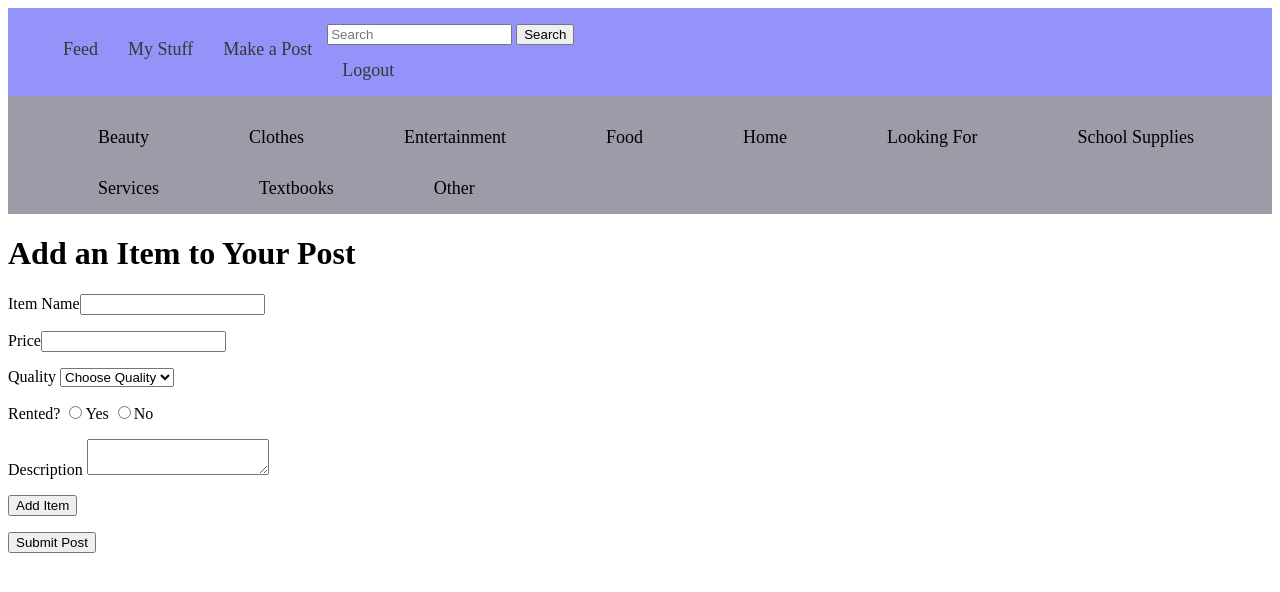
After one commit to aludwig123/BlueMarket, a Flask app: template templates/addItem.html in a window 1280 px wide. The commit adds this page. Shown: the top 592 px of the page. Run offline with Flask 2, Linux system fonts and the light colour scheme; the template is opened without the code that fills it, so the values that code supplies are empty; some libraries are stand-ins or nearby versions.

Commit message:
mystuff, login, began addItem form

```diff
--- a/app.py
+++ b/app.py
@@ -3,7 +3,7 @@
 # Wellesley College CS304
 # Fall 2019
 
-from flask import (Flask, render_template, request, url_for, redirect, flash)
+from flask import (Flask, render_template, request, url_for, redirect, flash, session)
 from datetime import datetime
 import random
 import functions
@@ -20,8 +20,13 @@ app.secret_key = ''.join([ random.choice(('ABCDEFGHIJKLMNOPQRSTUVXYZ' +
 def loginPage():
     return render_template('login.html')
 
-@app.route('/login/')
+@app.route('/login/', methods = ['GET', 'POST'])
 def login():
+    session['user'] = request.form.get('loginEmail')
+    user = session['user']
+    print(user)
+    conn = functions.getConn()
+    functions.login(conn, user)
     return redirect(url_for('feed'))
 
 @app.route('/feed/')
@@ -44,7 +49,9 @@ def readPost(pid):
 
 @app.route('/myStuff/')
 def myStuff():
-    return render_template('myStuff.html')
+    conn = functions.getConn()
+    posts = functions.getMyPosts(conn, session['user'])
+    return render_template('myStuff.html', posts = posts)
 
 @app.route('/makePost/', methods = ['GET', 'POST'])
 def makePost():
@@ -57,9 +64,31 @@ def makePost():
         pRange = request.form.get('price-range')
         pType = request.form.get('payment-type')
         pickup = request.form.get('pickup-location')
-        description = request.form.get('description')['value']
-        functions.makePost(conn,title,category,pRange,pType,pickup,description)
+        description = request.form.get('description')
+        functions.makePost(conn,session['user'],title,category,pRange,pType,pickup,description)
         return redirect(url_for('feed'))
+
+@app.route('/addItem/', methods = ['GET', 'POST'])
+def addItem():
+    conn = functions.getConn()
+    if request.method == 'GET':
+        return render_template('makePost.html')
+    else:
+        item = request.form.get('item')
+        price = request.form.get('price')
+        quality = request.form.get('quality')
+        if (request.form.get('isRented') == "True"):
+            isRented = 1
+        else:
+            isRented = 0
+        description = request.form.get('description')
+        #functions.addItem(conn, item, price, quality, isRented, description)
+        return redirect(url_for('feed'))
+
+@app.route('/logout/', methods = ['GET', 'POST'])
+def logout():
+    return redirect(url_for('loginPage'))
+
 
 if __name__ == '__main__':
     import os
--- a/tableCreation.sql
+++ b/tableCreation.sql
@@ -10,9 +10,8 @@ drop table if exists interested;
 drop table if exists postsItems;
 
 CREATE TABLE user (
-    uid varchar(10),
+    uid varchar(30),
     name varchar(50),
-    email varchar(30),
     gradYear varchar(4),
     avatar blob,
     primary key (uid)
@@ -20,16 +19,17 @@ CREATE TABLE user (
 
 CREATE TABLE post (
     pid int auto_increment not null,
+    uid varchar(30),
     name varchar(30),
     dateCreated timestamp not null default current_timestamp,
     category enum('Services', 'Textbooks', 'Clothing', 'Beauty',
-                'Food', 'Home', 'Entertainment', 'Looking_For', 'School_Supplies', 'Other'),
+                'Food', 'Home', 'Entertainment', 'Looking-For', 'School-Supplies', 'Other'),
     priceRange enum('free', 'low', 'medium', 'high'),
     paymentType enum('n/a', 'cash', 'venmo', 'other'),
     pickUpLocation enum('Bates', 'Beebe','Cazenove', 'Cervantes', 'Claflin',
                     'Dower', 'Freeman', 'Lake_House', 'McAfee', 'Munger',
-                    'Pomeroy', 'Severance', 'Shafer', 'Stone-Davis','Tower_Court',
-                    'Cedar_Lodge', 'French_House', 'Other', 'Instead' ),
+                    'Pomeroy', 'Severance', 'Shafer', 'Stone-Davis','Tower-Court',
+                    'Cedar-Lodge', 'French-House', 'Other', 'Instead' ),
     description varchar(200),
     primary key (pid)
 );
@@ -39,7 +39,7 @@ CREATE TABLE item (
     name varchar(30),
     price float(9,2),
     photo blob,
-    quality enum('new', 'like_new', 'gently_used', 'used', 'heavily_used', 'poor'),
+    quality enum('new', 'like-new', 'gently-used', 'used', 'heavily-used', 'poor'),
     isRented boolean,
     description varchar(100),
     primary key (iid)
--- /dev/null
+++ b/templates/addItem.html
@@ -0,0 +1,37 @@
+<!--BlueMarket, Authors: Isabel Bryant, Analiese Ludwig, Hannah Yi-->
+<!--addItem-->
+
+{% extends "feed.html" %}
+
+{% block content %}
+<h1>Add an Item to Your Post</h1>
+<form id="add-item-form" method="post" action="{{url_for(addItem)}}">
+    <p><label for="item">Item Name<input id="item" name="item"></label></p>
+    <p><label for="price">Price<input id="price" name="price"></label></p>
+    <p><label for="quality">Quality
+        <select id="quality" name="quality">
+            <option value="">Choose Quality</option>
+            <option value="new">New</option>
+            <option value="like-new">Like New</option>
+            <option value="gently-used">Gently Used</option>
+            <option value="used">Used</option>
+            <option value="heavily-used">Heavily Used</option>
+            <option value="poor">Poor</option>
+        </select>
+    </label></p>
+    <p><label for="isRented">Rented?
+        <input type="radio" name="isRented" value="True">Yes</input>
+        <input type="radio" name="isRented" value="False">No</input>
+    </label>
+    </p>
+    <p><label for="description">Description
+        <textarea id="description" name="description"></textarea>
+    </label></p>
+
+
+
+    <p><input type="submit" value="Add Item"></p>
+    <p><input type="submit" value="Submit Post"></p>
+</form>
+
+{% endblock %}
--- a/templates/feed.html
+++ b/templates/feed.html
@@ -13,6 +13,8 @@
 </head>
 {% endblock %}
 
+<script src="https://ajax.googleapis.com/ajax/libs/jquery/3.1.1/jquery.min.js"></script>
+
 {% block navigation %}
 <div id='navigation'>
     <ul>
@@ -23,7 +25,7 @@
             <input id="searchterm" placeholder="Search" name="searchterm">
             <button id="searchbutton" type="submit" name="submit" value="Search">Search</button>
         </form>
-        <!-- <button id="logout" type="submit" name='logout'>Logout</button> -->
+        <a href="{{url_for('logout')}}">Logout</a>
     </ul>
 </div>
 {% endblock %}
@@ -36,55 +38,41 @@
             <a href="{{url_for('feedCategory', category = 'Entertainment')}}">Entertainment</a>
             <a href="{{url_for('feedCategory', category = 'Food')}}">Food</a>
             <a href="{{url_for('feedCategory', category = 'Home')}}">Home</a>
-            <a href="{{url_for('feedCategory', category = 'Looking_For')}}">Looking For</a>
-            <a href="{{url_for('feedCategory', category = 'School_Supplies')}}">School Supplies</a>
+            <a href="{{url_for('feedCategory', category = 'Looking-For')}}">Looking For</a>
+            <a href="{{url_for('feedCategory', category = 'School-Supplies')}}">School Supplies</a>
             <a href="{{url_for('feedCategory', category = 'Services')}}">Services</a>
             <a href="{{url_for('feedCategory', category = 'Textbooks')}}">Textbooks</a>
             <a href="{{url_for('feedCategory', category = 'Other')}}">Other</a>
         </ul>
-    </div>
+</div>
 {% endblock %}
-
+<body>
 {% block content %}
 
-
-<!-- <div class="card">
-    <img src="{{url_for('static', filename= 'pens.jpg')}}" alt="item">
-    <div class="container">
-        <h4>Pens</h4>
-        <p>Billie $ Venmo/Cash</p>
-        <p>not rented</p>
-    </div>
-</div>
-
-<div class="card">
-    <img src="{{url_for('static', filename= 'pens.jpg')}}" alt="item">
-    <div class="container">
-        <h4>Pens</h4>
-        <p>Billie $ Venmo/Cash</p>
-        <p>not rented</p>
-    </div>
-</div>
-
-<div class="card">
-    <img src="{{url_for('static', filename= 'pens.jpg')}}" alt="item">
-    <div class="container">
-        <h4>Pens</h4>
-        <p>Billie $ Venmo/Cash</p>
-        <p>not rented</p>
-    </div>
-</div> -->
-
 {% for post in posts %}
-<div class="card">
+<div class="card" id="{{post.pid}}">
     <img id="feedImage" src="{{url_for('static', filename= 'pens.jpg')}}" alt="item">
     <!-- <img src="{{url_for('static', filename="{{post.image}}")}}" alt="item"> -->
     <div class="container">
-        <h4>{{post.name}}</h4>
-        <p>{{post.priceRange}} {{post.paymentType}}</p>
-        <!-- <p>{{post.rented}}</p> -->
+        <h4>{{post.name}} <br> Seller: {{post.uid}}</h4>
+        <p>Price Range: {% if post.priceRange == 'free' %}
+            Free
+            {% elif post.priceRange == 'low' %}
+            $
+            {% elif post.priceRange == 'medium' %}
+            $$
+            {% elif post.priceRange == 'high' %}
+            $$$
+            {% endif %}
+        <br>Payment Type: {{post.paymentType}}</p>
     </div>
 </div>
-
 {% endfor %}
+<script>
+$("body").on('click', ".card", function(){
+    var postID = this.id
+    location.href = '/post/' + postID;
+});
+</script>
 {% endblock %}
+</body>
--- a/templates/login.html
+++ b/templates/login.html
@@ -13,7 +13,7 @@
     <div id='login-card' class='card'>
         <h1>Welcome to BlueMarket!</h1>
         <p>Please sign in using your Wellesley Email:</p>
-        <form id="login" method=GET action="/login/">
+        <form id="login" method=POST action="/login/">
             <input id="loginEmail" placeholder="Wendy@wellesley.edu" name="loginEmail">
             <button id="loginbutton" type="submit" name="submit" value="Login">Login</button>
         </form>
```
Also changed, not shown: functions.py (+14 -3 lines), templates/makePost.html (+35 -1 lines), templates/myStuff.html (+37 -3 lines), 1 other file.
